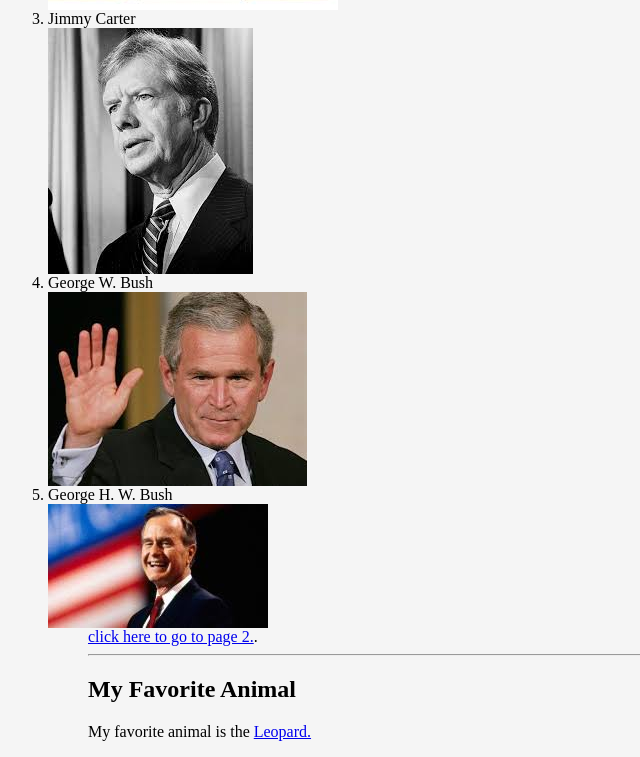
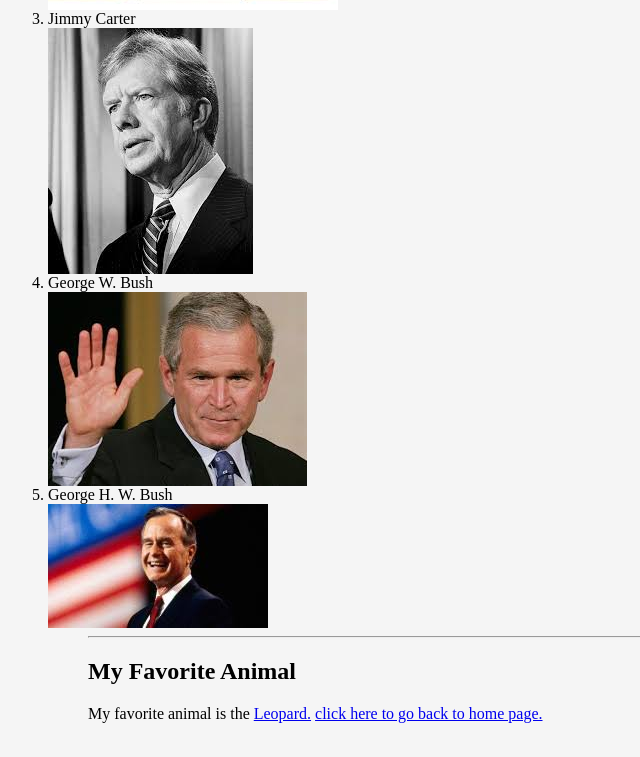
Before and after one commit to Nels2/project-2, a plain HTML site: page index.html in a window 1280 px wide. Shown: the part 1228-1985 px from the top of the page, without its empty margins (0-640 px from the left). Drawn offline with Linux system fonts and the light colour scheme.

Commit message:
link pages 2/3 to this.

```diff
--- a/index.html
+++ b/index.html
@@ -75,11 +75,11 @@
         a picture of Geroge H W bush is shown here
         -->
       <ol>
-      <a href="https://My-Project-1.nels277.repl.co" target="_blank">click here to go to page 2.</a>.
     <hr>
     <h2 class="color"> My Favorite Animal </h2>
-    <p> My favorite animal is the <a href="https://previews.123rf.com/images/sasilsolutions/sasilsolutions1201/sasilsolutions120100144/12135978-wild-leopard-taken-on-a-sunny-day-can-be-use-for-various-wild-animal-concepts-and-print-outs.jpg" target="blank"> Leopard.</a>
-    <!--copright @ sasilsolutions
+    <p> My favorite animal is the <a href="https://my-favorite-animal.nels277.repl.co" target="blank"> Leopard.</a>
+     <a href="https://My-Project-1.nels277.repl.co" target="_blank">click here to go back to home page.</a>
+    <!--copyright @ sasilsolutions
     -->
         <link rel="stylesheet" href="style.css"/>
     <!-- line above links style.css to this doc so it can refrence it -->
```
